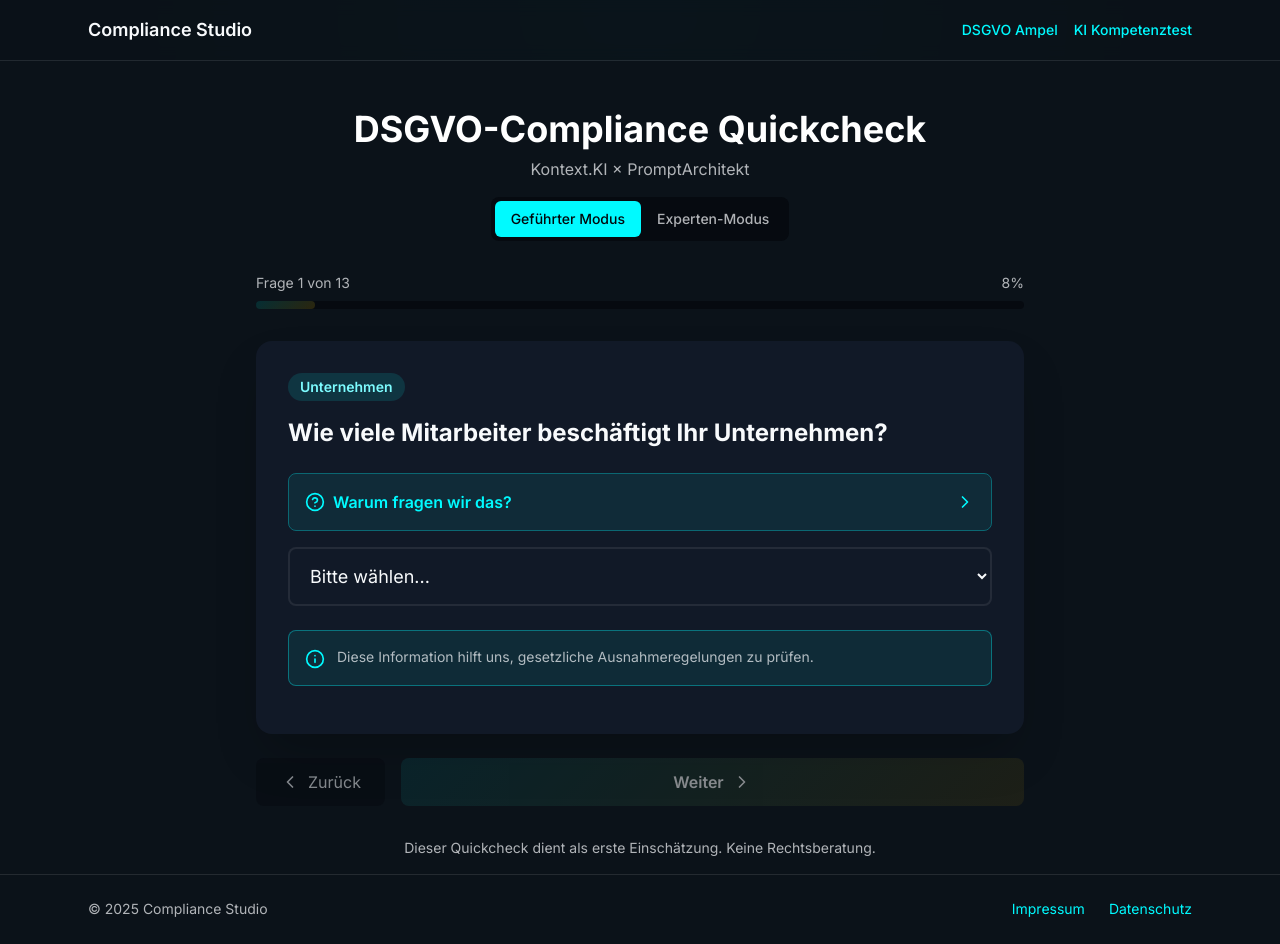
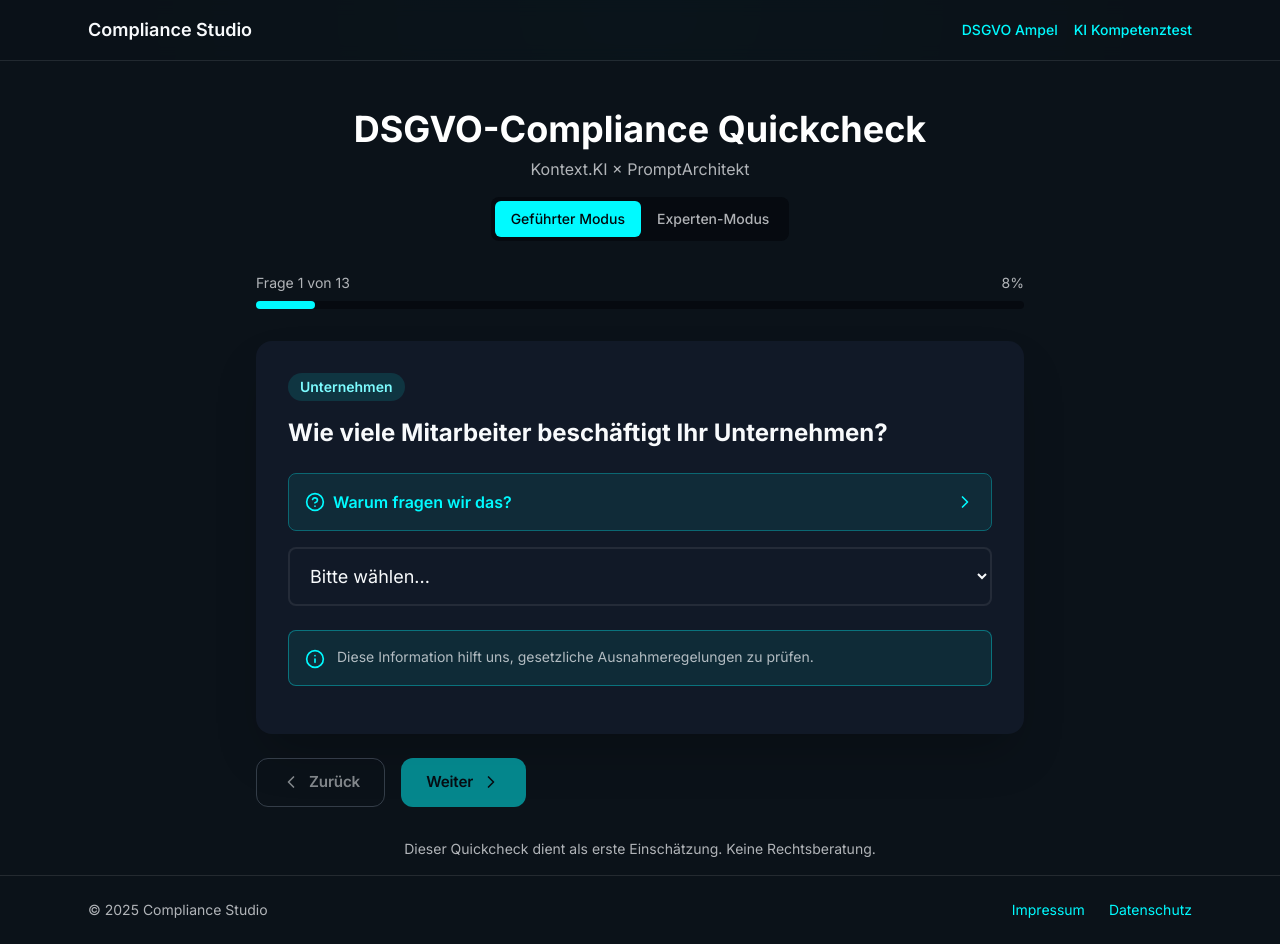
Before and after one commit to promptarchitekt/DSGVO-Ampel, a Next.js app: page /dsgvo-ampel in a window 1280 px wide. Built offline with nearby package versions, Linux system fonts and the light colour scheme.

Commit message:
style: align form pages with landing CI

```diff
--- a/app/dsgvo-ampel/page.tsx
+++ b/app/dsgvo-ampel/page.tsx
@@ -1050,7 +1050,7 @@ const DSGVOAmpelFormular = () => {
             <div className="flex gap-4">
               <button
                 onClick={() => window.print()}
-                className="flex-1 bg-blue-600 hover:bg-blue-700 text-white font-semibold py-3 px-6 rounded-lg flex items-center justify-center gap-2 transition-colors"
+                className="pa-btn pa-btn-primary flex-1"
               >
                 <Download className="w-5 h-5" />
                 PDF-Report herunterladen
@@ -1060,7 +1060,7 @@ const DSGVOAmpelFormular = () => {
                   setShowResults(false);
                   setCurrentStep(0);
                 }}
-                className="flex-1 bg-slate-600 hover:bg-slate-700 text-white font-semibold py-3 px-6 rounded-lg transition-colors"
+                className="pa-btn pa-btn-secondary flex-1"
               >
                 Neu starten
               </button>
@@ -1156,9 +1156,9 @@ const DSGVOAmpelFormular = () => {
             </span>
             <span>{Math.round(progress)}%</span>
           </div>
-          <div className="w-full bg-slate-700 rounded-full h-2">
+          <div className="w-full bg-slate-800 rounded-full h-2">
             <div
-              className="bg-gradient-to-r from-cyan-400 to-blue-500 h-2 rounded-full transition-all duration-300"
+              className="bg-[var(--accent-cyan)] h-2 rounded-full transition-all duration-300"
               style={{ width: `${progress}%` }}
             />
           </div>
@@ -1279,7 +1279,7 @@ const DSGVOAmpelFormular = () => {
           <button
             onClick={handleBack}
             disabled={currentStep === 0}
-            className="flex items-center gap-2 px-6 py-3 bg-slate-700 text-white rounded-lg hover:bg-slate-600 disabled:opacity-50 disabled:cursor-not-allowed transition-colors"
+            className="pa-btn pa-btn-secondary disabled:opacity-50 disabled:cursor-not-allowed"
           >
             <ChevronLeft className="w-5 h-5" />
             Zurück
@@ -1288,7 +1288,7 @@ const DSGVOAmpelFormular = () => {
           <button
             onClick={handleNext}
             disabled={!currentValue}
-            className="flex-1 flex items-center justify-center gap-2 px-6 py-3 bg-gradient-to-r from-cyan-500 to-blue-600 text-white rounded-lg hover:from-cyan-600 hover:to-blue-700 disabled:opacity-50 disabled:cursor-not-allowed transition-all font-semibold"
+            className="pa-btn pa-btn-primary disabled:opacity-50 disabled:cursor-not-allowed"
           >
             {currentStep === filteredQuestions.length - 1
               ? "Ergebnis anzeigen"
--- a/app/globals.css
+++ b/app/globals.css
@@ -333,3 +333,44 @@ select option {
 .pa-card-link:hover {
   color: var(--accent-gold);
 }
+
+/* Shared button style (Portal-like, no gradient) */
+.pa-btn {
+  display: inline-flex;
+  align-items: center;
+  justify-content: center;
+  gap: 0.5rem;
+  padding: 0.75rem 1.5rem;
+  border-radius: 0.75rem;
+  font-size: 0.95rem;
+  font-weight: 600;
+  letter-spacing: -0.01em;
+  border: 1px solid transparent;
+  transition: all 0.2s ease-out;
+}
+
+.pa-btn-primary {
+  background: var(--accent-cyan);
+  color: #02080c;
+  border-color: rgba(0, 250, 255, 0.7);
+}
+
+.pa-btn-primary:hover {
+  background: var(--accent-gold);
+  border-color: rgba(255, 195, 0, 0.8);
+}
+
+.pa-btn-secondary {
+  background: transparent;
+  color: var(--pa-foreground);
+  border-color: rgba(148, 163, 184, 0.6);
+}
+
+.pa-btn-secondary:hover {
+  border-color: var(--accent-cyan);
+}
+
+.pa-btn:disabled {
+  opacity: 0.5;
+  cursor: not-allowed;
+}
--- a/app/ki-kompetenztest/page.tsx
+++ b/app/ki-kompetenztest/page.tsx
@@ -705,7 +705,7 @@ const KIKompetenzTest = () => {
       <div className="min-h-screen bg-[var(--pa-bg)] p-6">
         <div className="max-w-4xl mx-auto">
           <div className="text-center mb-10">
-            <h1 className="text-5xl font-bold mb-3 bg-gradient-to-r from-emerald-400 via-amber-400 to-rose-400 bg-clip-text text-transparent">
+            <h1 className="text-5xl font-bold mb-3 text-[var(--pa-foreground)]">
               KI-Kompetenztest
             </h1>
             <p className="text-slate-300 text-lg">EU AI Act Edition - Spielerisch lernen, sicher anwenden</p>
@@ -715,14 +715,12 @@ const KIKompetenzTest = () => {
           <div className="mb-8">
             <button
               onClick={() => setView('learn')}
-              className="w-full bg-gradient-to-r from-blue-600 to-cyan-600 text-white rounded-2xl p-6 hover:from-blue-700 hover:to-cyan-700 transition shadow-2xl"
+              className="w-full pa-card flex items-center justify-center gap-4"
             >
-              <div className="flex items-center justify-center gap-4">
-                <BookOpen className="w-8 h-8" />
-                <div className="text-left">
-                  <div className="text-2xl font-bold">Wissensbereich</div>
-                  <div className="text-blue-100">Gesammeltes Wissen, Bias-Typen & weiterführende Links</div>
-                </div>
+              <BookOpen className="w-8 h-8 text-[var(--accent-cyan)]" />
+              <div className="text-left">
+                <div className="text-2xl font-bold text-[var(--pa-foreground)]">Wissensbereich</div>
+                <div className="text-slate-300">Gesammeltes Wissen, Bias-Typen & weiterführende Links</div>
               </div>
             </button>
           </div>
--- a/app/page.tsx
+++ b/app/page.tsx
@@ -69,7 +69,7 @@ export default function HomePage() {
             </h2>
             <p className="pa-card-text relative z-10 mt-2">{card.description}</p>
             <span className="pa-card-link relative z-10 mt-6">
-              Tool öffnen →
+              Tool öffnen
             </span>
           </Link>
         ))}
```
